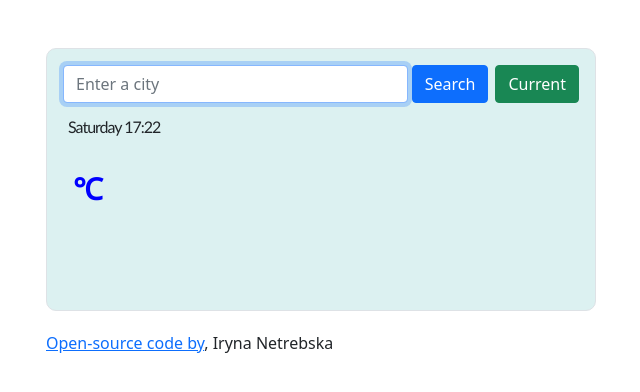
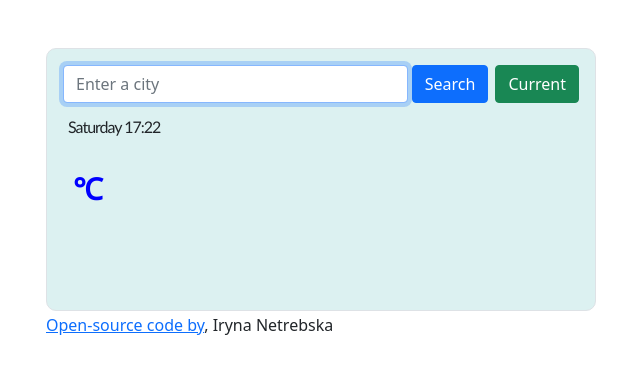
Before and after one commit to irynanetrebska/myPublicRepository, a website built with Parcel: page index.html in a window 1280 px wide. Shown: the whole page, without its empty margins (36-676 px from the left). Built offline with nearby package versions, Linux system fonts and the light colour scheme; no server answers.

Commit message:
adjusted the footer

```diff
--- a/src/styles.css
+++ b/src/styles.css
@@ -40,3 +40,8 @@ h5 {
   top: 50px;
   font-size: larger;
 }
+
+.coded-by {
+  position: relative;
+  top: -18px;
+}
```
